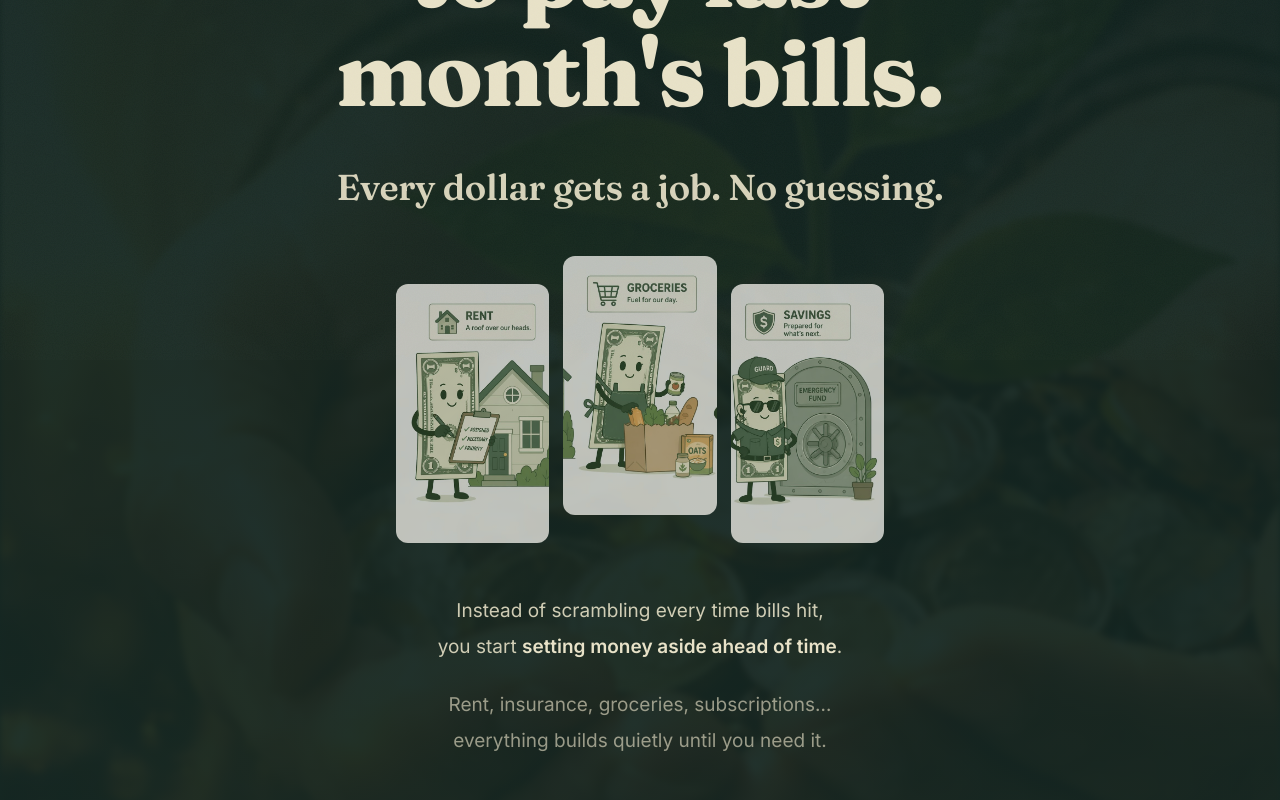
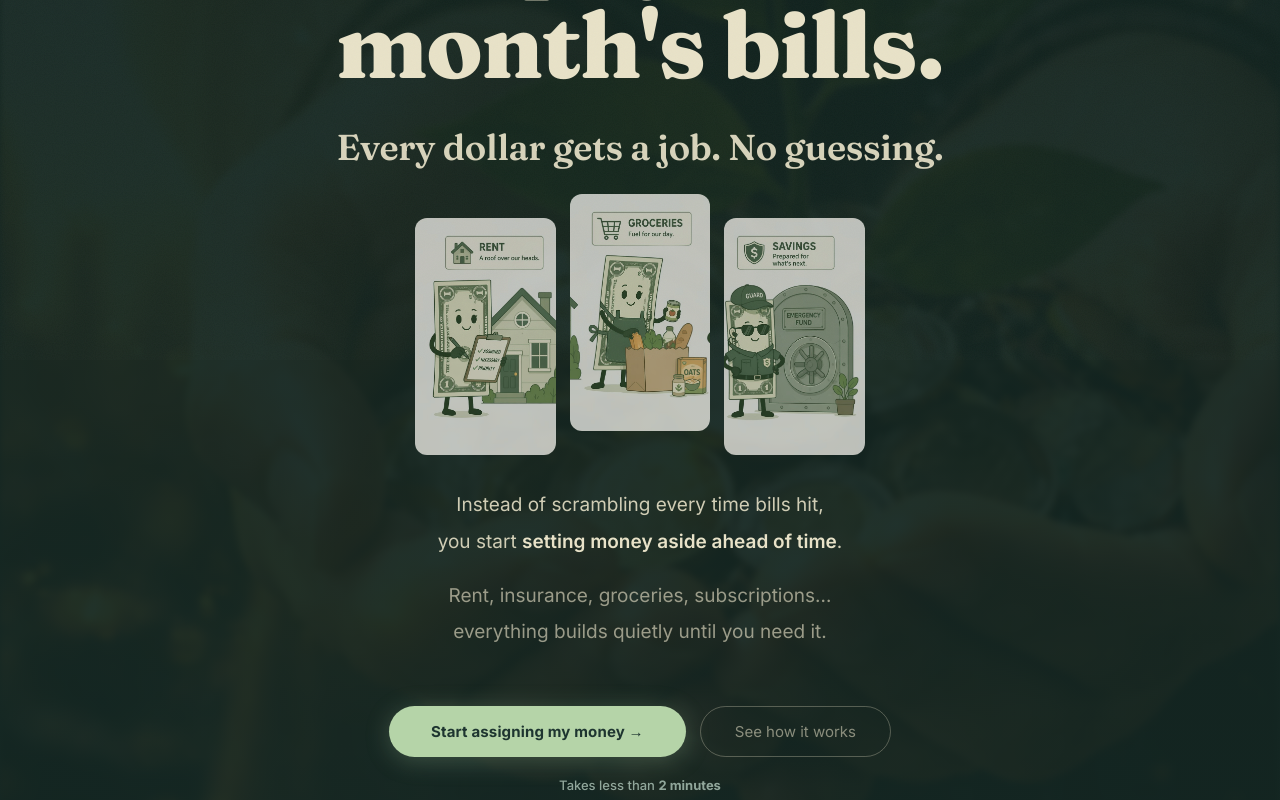
Before and after one commit to r1gger1/divvydup, a React (Vite) app: page / in a window 1280 px wide. Shown: the part 440-1240 px from the top of the page. Built offline with nearby package versions, Linux system fonts and the light colour scheme.

Commit message:
Compress hero section spacing to fit content above the fold

```diff
--- a/src/App.jsx
+++ b/src/App.jsx
@@ -30,24 +30,24 @@ function LandingPage({onGetStarted,onSignIn,showAddToAccount=false,onAddToAccoun
       </nav>
 
       {/* HERO */}
-      <section style={{background:C.bg,padding:'100px 32px 80px',textAlign:'center',position:'relative',overflow:'hidden'}}>
+      <section style={{background:C.bg,padding:'72px 32px 60px',textAlign:'center',position:'relative',overflow:'hidden'}}>
         <div style={{ position: 'absolute', inset: 0, backgroundImage: "url('/hero-background.jpg')", backgroundSize: 'cover', backgroundPosition: 'center', opacity: 0.12, filter: 'blur(3px)', zIndex: 0 }} />
         <div style={{ position: 'absolute', inset: 0, background: 'linear-gradient(180deg, rgba(13,28,24,0.72) 0%, rgba(13,28,24,0.5) 100%)', zIndex: 0 }} />
         <div style={{ position: 'relative', zIndex: 1 }}>
-          <h1 style={{fontFamily:fh,fontSize:'clamp(46px,7.4vw,92px)',fontWeight:800,color:C.cream,lineHeight:1.08,letterSpacing:'-0.015em',maxWidth:'740px',margin:'0 auto 44px'}}>Stop using this paycheck<br/>to pay last month's bills.</h1>
-          <p style={{fontFamily:fh,fontWeight:600,fontSize:'clamp(26px,3.4vw,36px)',color:C.cream,marginTop:'8px',marginBottom:'60px',letterSpacing:'-0.01em',lineHeight:1.2,opacity:0.92}}>Every dollar gets a job. No guessing.</p>
-          <div style={{display:'flex',gap:'14px',justifyContent:'center',alignItems:'flex-start',maxWidth:'480px',margin:'12px auto 64px'}}>
-            <img src="/dollar_0.png" alt="Rent dollar" style={{width:'32%',height:'auto',borderRadius:'12px',transform:'translateY(14px)',opacity:0.72,transition:'transform 0.3s'}} />
-            <img src="/dollar_1.png" alt="Groceries dollar" style={{width:'32%',height:'auto',borderRadius:'12px',transform:'translateY(-14px)',opacity:0.72,transition:'transform 0.3s'}} />
-            <img src="/dollar_2.png" alt="Savings dollar" style={{width:'32%',height:'auto',borderRadius:'12px',transform:'translateY(14px)',opacity:0.72,transition:'transform 0.3s'}} />
+          <h1 style={{fontFamily:fh,fontSize:'clamp(46px,7.4vw,92px)',fontWeight:800,color:C.cream,lineHeight:1.08,letterSpacing:'-0.015em',maxWidth:'740px',margin:'0 auto 32px'}}>Stop using this paycheck<br/>to pay last month's bills.</h1>
+          <p style={{fontFamily:fh,fontWeight:600,fontSize:'clamp(26px,3.4vw,36px)',color:C.cream,marginTop:'0',marginBottom:'36px',letterSpacing:'-0.01em',lineHeight:1.2,opacity:0.92}}>Every dollar gets a job. No guessing.</p>
+          <div style={{display:'flex',gap:'14px',justifyContent:'center',alignItems:'flex-start',maxWidth:'440px',margin:'0 auto 44px'}}>
+            <img src="/dollar_0.png" alt="Rent dollar" style={{width:'32%',height:'auto',borderRadius:'12px',transform:'translateY(12px)',opacity:0.72,transition:'transform 0.3s'}} />
+            <img src="/dollar_1.png" alt="Groceries dollar" style={{width:'32%',height:'auto',borderRadius:'12px',transform:'translateY(-12px)',opacity:0.72,transition:'transform 0.3s'}} />
+            <img src="/dollar_2.png" alt="Savings dollar" style={{width:'32%',height:'auto',borderRadius:'12px',transform:'translateY(12px)',opacity:0.72,transition:'transform 0.3s'}} />
           </div>
-          <p style={{fontSize:'19px',color:'rgba(232,226,200,0.88)',maxWidth:'500px',margin:'0 auto 22px',lineHeight:1.9,fontWeight:400}}>Instead of scrambling every time bills hit,<br/>you start <strong style={{fontWeight:600,color:C.cream}}>setting money aside ahead of time</strong>.</p>
-          <p style={{fontSize:'19px',color:'rgba(232,226,200,0.62)',maxWidth:'500px',margin:'0 auto 84px',lineHeight:1.9,fontWeight:400}}>Rent, insurance, groceries, subscriptions…<br/>everything builds quietly until you need it.</p>
+          <p style={{fontSize:'19px',color:'rgba(232,226,200,0.88)',maxWidth:'500px',margin:'0 auto 18px',lineHeight:1.9,fontWeight:400}}>Instead of scrambling every time bills hit,<br/>you start <strong style={{fontWeight:600,color:C.cream}}>setting money aside ahead of time</strong>.</p>
+          <p style={{fontSize:'19px',color:'rgba(232,226,200,0.62)',maxWidth:'500px',margin:'0 auto 56px',lineHeight:1.9,fontWeight:400}}>Rent, insurance, groceries, subscriptions…<br/>everything builds quietly until you need it.</p>
           <div style={{display:'flex',gap:'14px',justifyContent:'center',flexWrap:'wrap'}}>
             <button onClick={showAddToAccount?onAddToAccount:onGetStarted} style={{background:C.sage,color:C.bg,border:'none',borderRadius:'999px',padding:'16px 42px',fontFamily:fb,fontSize:'15px',fontWeight:700,cursor:'pointer',letterSpacing:'0.01em',boxShadow:`0 4px 24px rgba(181,212,168,0.25)`}}>{showAddToAccount?'Add to My Account':'Start assigning my money →'}</button>
             <a href="#features" style={{background:'transparent',border:`1.5px solid rgba(232,226,200,0.3)`,color:'rgba(232,226,200,0.55)',borderRadius:'999px',padding:'15px 34px',fontSize:'15px',textDecoration:'none',display:'inline-block',fontWeight:400}}>See how it works</a>
           </div>
-          <p style={{marginTop:'24px',fontSize:'13px',color:'rgba(159,181,168,0.9)',fontWeight:500}}>Takes less than <strong style={{fontWeight:700}}>2 minutes</strong></p>
+          <p style={{marginTop:'20px',fontSize:'13px',color:'rgba(159,181,168,0.9)',fontWeight:500}}>Takes less than <strong style={{fontWeight:700}}>2 minutes</strong></p>
         </div>
       </section>
 
```
